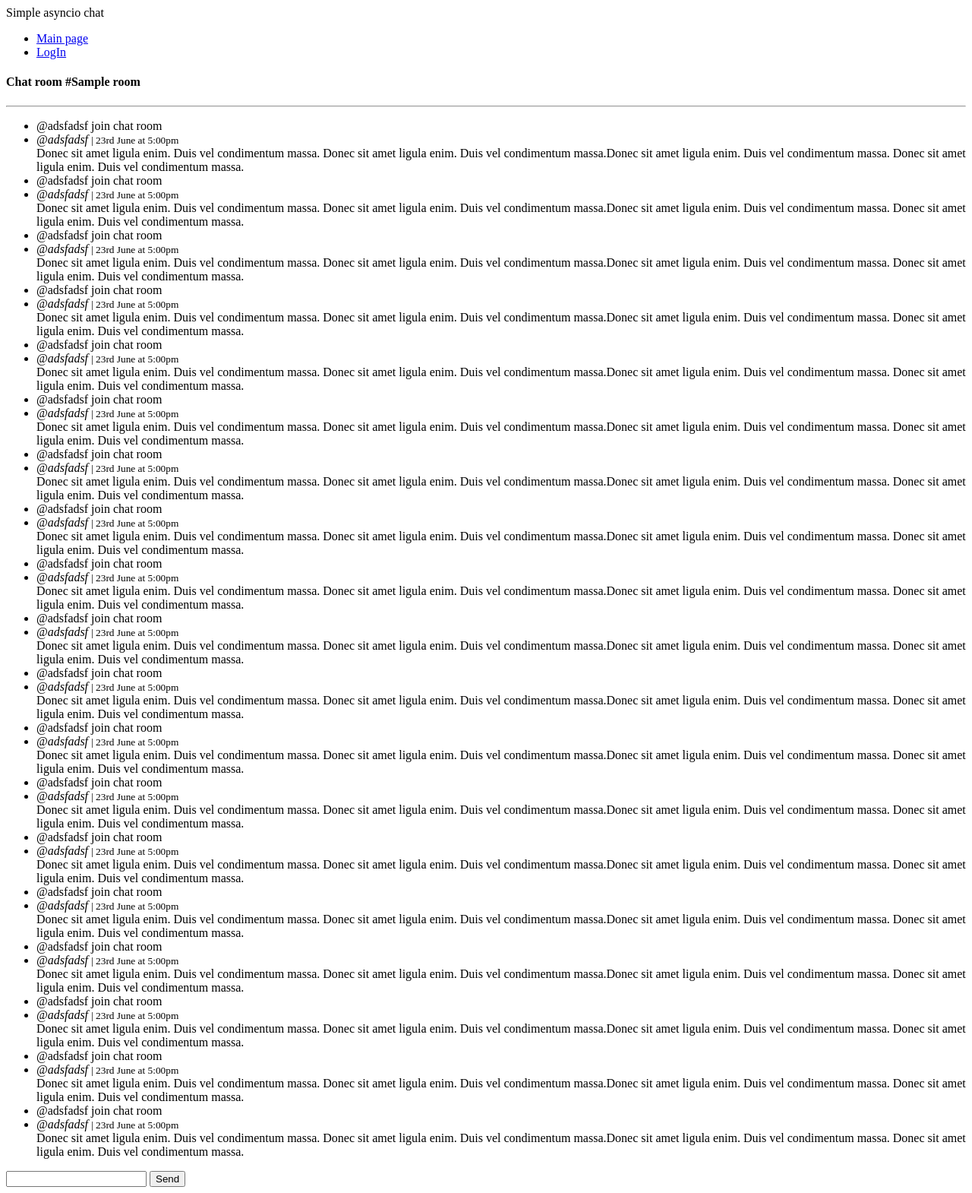
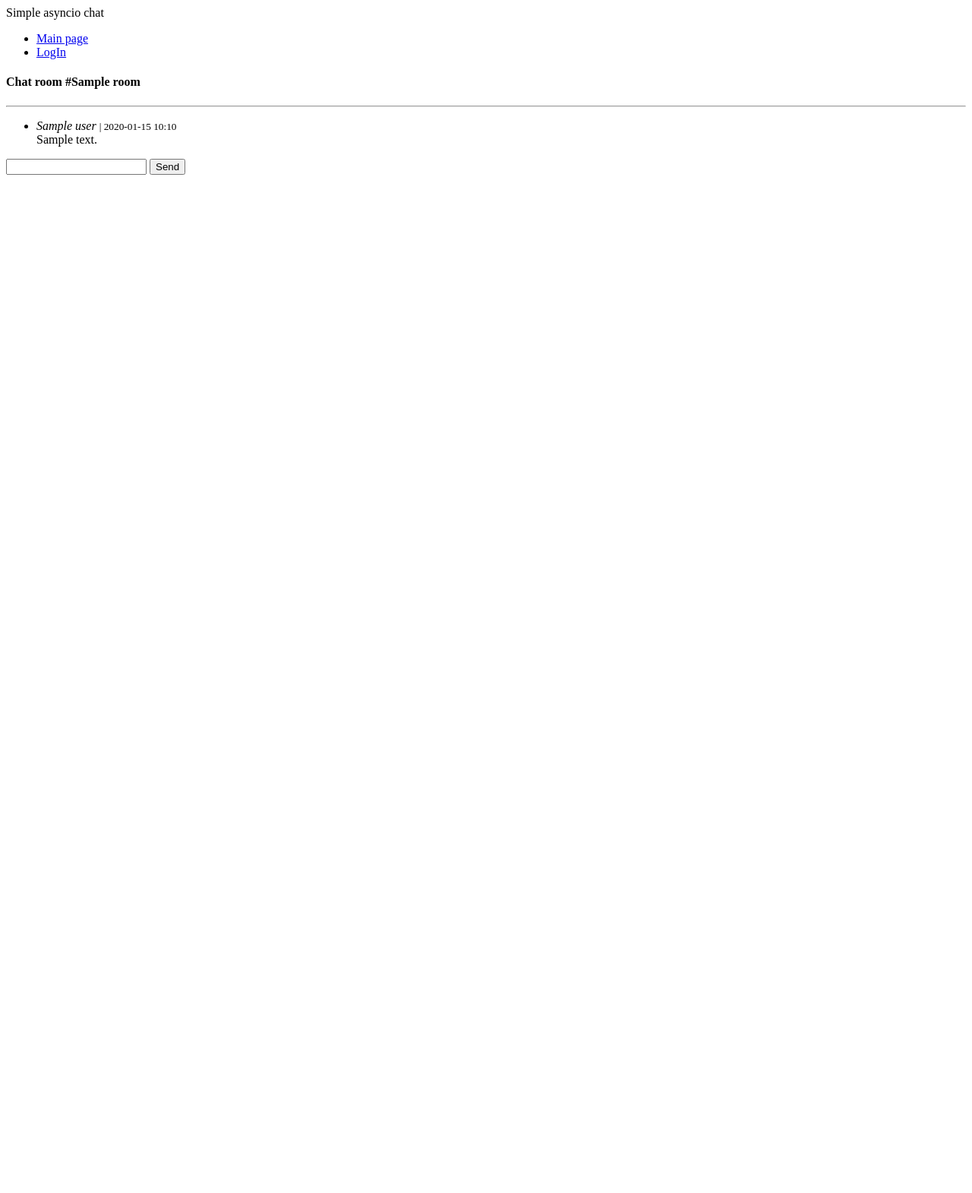
Before and after one commit to samael500/aiochat, a Python web app: template aiochat/templates/chat/chat.html in a window 1280 px wide. Shown: the whole page at 76% size. After the commit the page ends 230 px from the top, so only its background shows below. Run offline with Jinja, Linux system fonts and the light colour scheme; the template is opened without the code that fills it: most values are stand-ins (such as "Sample title", 1, 10 or a date in 2020); some libraries are stand-ins or nearby versions.

Commit message:
:repeat: upd static and template

```diff
--- a/aiochat/static/chat.css
+++ b/aiochat/static/chat.css
@@ -51,6 +51,11 @@ div.service-msg {
 
 li.media {
     border-bottom: 1px solid #ddd;
+    margin-top: 5px;
+}
+
+li.new {
+    background-color: lightgray;
 }
 
 @media (max-width: 767px) {
--- a/aiochat/templates/chat/chat.html
+++ b/aiochat/templates/chat/chat.html
@@ -36,26 +36,26 @@
             <div class="row current-chat-area">
                 <div class="col-md-12">
                     <ul class="media-list" id="messages">
-                        {% for x in 'as22222222222222222' %}
+                        {% for message in room_messages %}
+                            {% if not message.user %}
                                 <li class="media">
                                     <div class="service-msg">
-                                @adsfadsf join chat room
+                                        {{ message.text }}
                                     </div>
                                 </li>
+                            {% else %}
                                 <li class="media">
                                     <div class="media-body">
                                         <div class="media">
                                             <div class="media-body">
-                                        <em>@adsfadsf</em> <small class="text-muted">| 23rd June at 5:00pm</small>
+                                                <em>{{ message.user }}</em> <small class="text-muted">| {{ message.created_at.strftime('%Y-%m-%d %H:%I') }}</small>
                                                 <br />
-                                        Donec sit amet ligula enim. Duis vel condimentum massa.
-                                        Donec sit amet ligula enim. Duis vel condimentum massa.Donec sit amet ligula enim.
-                                        Duis vel condimentum massa.
-                                        Donec sit amet ligula enim. Duis vel condimentum massa.
+                                                {{ message.text }}
                                             </div>
                                         </div>
                                     </div>
                                 </li>
+                            {% endif %}
                         {% endfor %}
                     </ul>
                 </div>
@@ -63,7 +63,7 @@
             <div class="row current-chat-footer">
                 <div class="panel-footer">
                     <form class="input-group" id="send">
-                        <input type="text" class="form-control">
+                        <input type="text" class="form-control" name="text">
                         <span class="input-group-btn">
                         <button class="btn btn-default" type="submit">Send</button>
                         </span>
```
Also changed, not shown: aiochat/static/chat.js (+44 -38 lines). Lines whose indentation alone changed are shown as unchanged.
